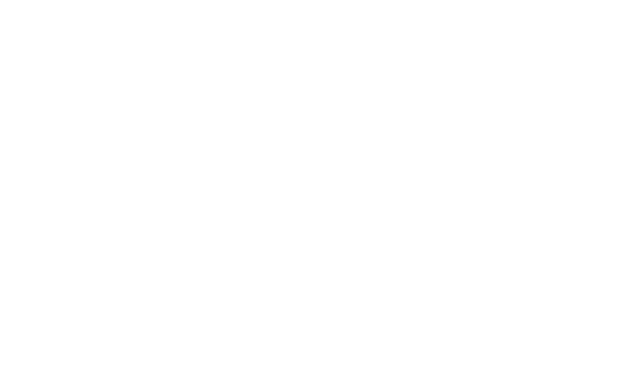
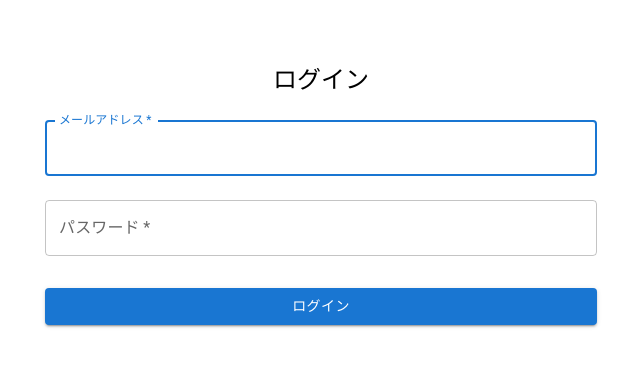
Before and after one commit to hayato-saishu/EngineerDataBase, a React (Create React App) app in the folder react-app/: page /loginPage in a window 1280 px wide. Before the commit this address had no page. Shown: the top 366 px of the page, without its empty margins (319-959 px from the left). Built offline with nearby package versions, Linux system fonts and the light colour scheme.

Commit message:
初期が表示画面のルーティング修正

```diff
--- a/react-app/src/App.tsx
+++ b/react-app/src/App.tsx
@@ -1,5 +1,5 @@
 import React from 'react';
-import { BrowserRouter as Router, Route, Routes } from 'react-router-dom';
+import { BrowserRouter as Router, Route, Routes, Navigate } from 'react-router-dom';
 import LoginPage from './pages/LoginPage';
 import EngineerSearchPage from './pages/EngineerSearchPage/EngineerSearchPage';
 import EngineerDetailPage from './pages/EngineerDetailPage/EngineerDetailPage';
@@ -8,7 +8,8 @@ const App: React.FC = () => {
   return (
     <Router>
       <Routes>
-        <Route path="/login" element={<LoginPage />} />
+        <Route path="/loginPage" element={<LoginPage />} />
+        <Route path="/index" element={<Navigate to="/loginPage" />} />
         <Route path="/engineer/Search" element={<EngineerSearchPage results={[]} />} />
         <Route path="/engineer/Detail" element={<EngineerDetailPage />} />
       </Routes>
--- a/react-app/src/pages/EngineerSearchPage/EngineerSearchPage.tsx
+++ b/react-app/src/pages/EngineerSearchPage/EngineerSearchPage.tsx
@@ -1,6 +1,15 @@
-import React from 'react';
-import { Link } from 'react-router-dom';
-import { Table, TableBody, TableCell, TableContainer, TableHead, TableRow, Paper } from '@mui/material';
+import React from "react";
+import { Link } from "react-router-dom";
+import {
+  Table,
+  TableBody,
+  TableCell,
+  TableContainer,
+  TableHead,
+  TableRow,
+  Paper,
+} from "@mui/material";
+import EngineerSearchForm from "../../components/EngineerSearchForm/EngineerSearchForm";
 
 interface Engineer {
   id: number;
@@ -16,6 +25,8 @@ interface SearchResultsProps {
 
 const SearchResults: React.FC<SearchResultsProps> = ({ results }) => {
   return (
+    <>
+      <EngineerSearchForm />
       <TableContainer component={Paper}>
         <Table>
           <TableHead>
@@ -30,7 +41,9 @@ const SearchResults: React.FC<SearchResultsProps> = ({ results }) => {
             {results.map((engineer) => (
               <TableRow key={engineer.id}>
                 <TableCell>
-                                <Link to={`/engineer/Detail/${engineer.id}`}>{engineer.name}</Link>
+                  <Link to={`/engineer/Detail/${engineer.id}`}>
+                    {engineer.name}
+                  </Link>
                 </TableCell>
                 <TableCell>{engineer.age}</TableCell>
                 <TableCell>{engineer.language}</TableCell>
@@ -40,6 +53,7 @@ const SearchResults: React.FC<SearchResultsProps> = ({ results }) => {
           </TableBody>
         </Table>
       </TableContainer>
+    </>
   );
 };
 
--- a/react-app/src/pages/LoginPage.tsx
+++ b/react-app/src/pages/LoginPage.tsx
@@ -1,47 +1,55 @@
-import React, { useState } from 'react';
-import { Container, TextField, Button, Typography, Box } from '@mui/material';
-import axios from 'axios';
-import { useNavigate } from 'react-router-dom';
+import React, { useState } from "react";
+import { Container, TextField, Button, Typography, Box } from "@mui/material";
+import axios from "axios";
+import { useNavigate } from "react-router-dom";
 
 const LoginPage: React.FC = () => {
-  const [email, setEmail] = useState<string>('');
-  const [password, setPassword] = useState<string>('');
+  const [email, setEmail] = useState<string>("");
+  const [password, setPassword] = useState<string>("");
   const navigate = useNavigate();
 
   const handleLogin = async (e: React.FormEvent) => {
+    // e.preventDefault();
+    // try {
+    //     await axios.post('/login', { email, password });
+    //     navigate('/engineer/search'); // ログイン成功後のリダイレクト先
+    // } catch (error) {
+    //     console.error('Login failed', error);
+    // }
     e.preventDefault();
     try {
-        await axios.post('/login', { email, password });
-        navigate('/engineer/search'); // ログイン成功後のリダイレクト先
+      axios
+        .get("http://localhost:8080/api/user/login", {
+          headers: {
+            "Content-Type": "application/json",
+          },
+          params: {
+            emailAddress: email,
+            password: password,
+          },
+        })
+        .then((response) => {
+          const count = response.data.count;
+          if (count === 0) {
+            alert("ユーザーが見つかりません");
+          }
+          navigate("engineer/search");
+        });
     } catch (error) {
-        console.error('Login failed', error);
+      console.error("Login failed", error);
     }
-      // e.preventDefault();
-      // try {
-      //   axios.get('http://localhost:8080/api/user/login', {
-      //     headers: {
-      //         "Content-Type": 'application/json'
-      //     },
-      //     params: {
-      //         emailAddress: email,
-      //         password: password
-      //     }
-      // })
-      // .then(response => {
-      //     const count = response.data.count;
-      //     if(count === 0){
-      //         alert('ユーザーが見つかりません');
-      //     }
-      //     navigate('engineer/search');
-      // })
-      // } catch (error) {
-      //     console.error('Login failed', error);
-      // }
   };
 
   return (
     <Container maxWidth="sm">
-      <Box sx={{ mt: 8, display: 'flex', flexDirection: 'column', alignItems: 'center' }}>
+      <Box
+        sx={{
+          mt: 8,
+          display: "flex",
+          flexDirection: "column",
+          alignItems: "center",
+        }}
+      >
         <Typography component="h1" variant="h5">
           ログイン
         </Typography>
```
Also changed, not shown: 1 other file (tests, documents, lock files or other folders). Lines whose indentation alone changed are shown as unchanged.
